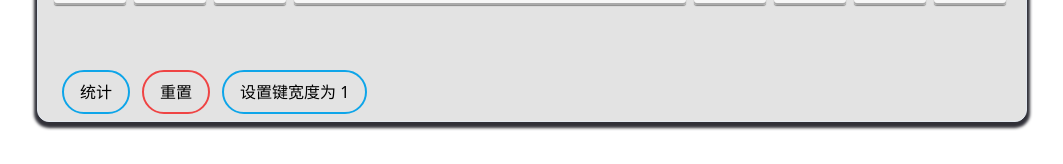
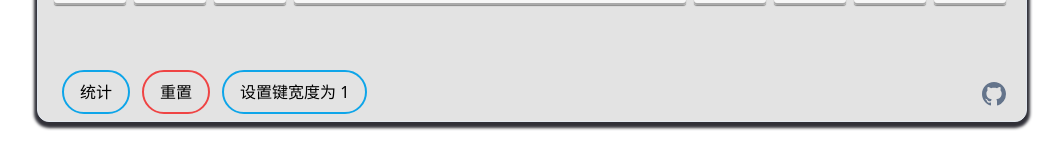
Before and after one commit to GooGee/Better-KeyBoard, a React (Vite) app: page / in a window 1280 px wide. Shown: the part 440-604 px from the top of the page, without its empty margins (87-1150 px from the left). Built offline with nearby package versions, Linux system fonts and the light colour scheme.

Commit message:
+ github in Board.tsx

```diff
--- a/src/View/Board.tsx
+++ b/src/View/Board.tsx
@@ -38,7 +38,9 @@ export default function Board(property: Property) {
                 ></Box>
             ))}
 
-            <div style={{ position: "absolute", left: "0", top: "477px" }}>
+            <div
+                style={{ position: "absolute", left: "0", top: "477px", width: "100%" }}
+            >
                 <button
                     className="rounded-full border-2 border-sky-500 hover:bg-sky-500 px-4 py-2 ml-3"
                     type="button"
@@ -84,6 +86,27 @@ export default function Board(property: Property) {
                         {action.description}
                     </button>
                 )}
+
+                <div className="absolute right-2 bottom-2">
+                    <a
+                        href="https://github.com/GooGee/Better-KeyBoard"
+                        target="_blank"
+                        className="text-slate-500 hover:text-black"
+                    >
+                        <svg
+                            height="24"
+                            width="24"
+                            viewBox="0 0 16 16"
+                            version="1.1"
+                            fill="currentColor"
+                        >
+                            <path
+                                fillRule="evenodd"
+                                d="M8 0C3.58 0 0 3.58 0 8c0 3.54 2.29 6.53 5.47 7.59.4.07.55-.17.55-.38 0-.19-.01-.82-.01-1.49-2.01.37-2.53-.49-2.69-.94-.09-.23-.48-.94-.82-1.13-.28-.15-.68-.52-.01-.53.63-.01 1.08.58 1.23.82.72 1.21 1.87.87 2.33.66.07-.52.28-.87.51-1.07-1.78-.2-3.64-.89-3.64-3.95 0-.87.31-1.59.82-2.15-.08-.2-.36-1.02.08-2.12 0 0 .67-.21 2.2.82.64-.18 1.32-.27 2-.27.68 0 1.36.09 2 .27 1.53-1.04 2.2-.82 2.2-.82.44 1.1.16 1.92.08 2.12.51.56.82 1.27.82 2.15 0 3.07-1.87 3.75-3.65 3.95.29.25.54.73.54 1.48 0 1.07-.01 1.93-.01 2.2 0 .21.15.46.55.38A8.013 8.013 0 0016 8c0-4.42-3.58-8-8-8z"
+                            ></path>
+                        </svg>
+                    </a>
+                </div>
             </div>
 
             {visible ? (
```
